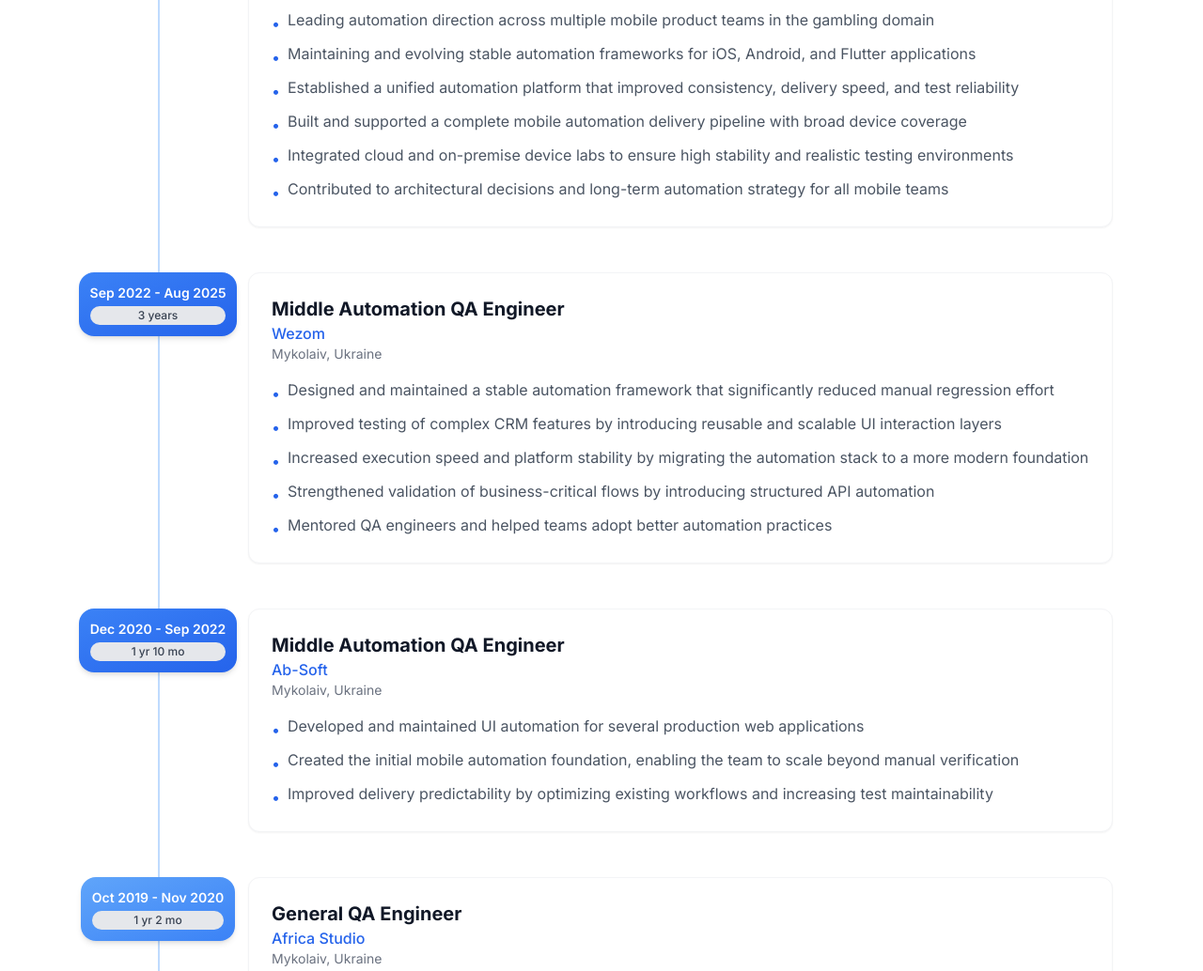
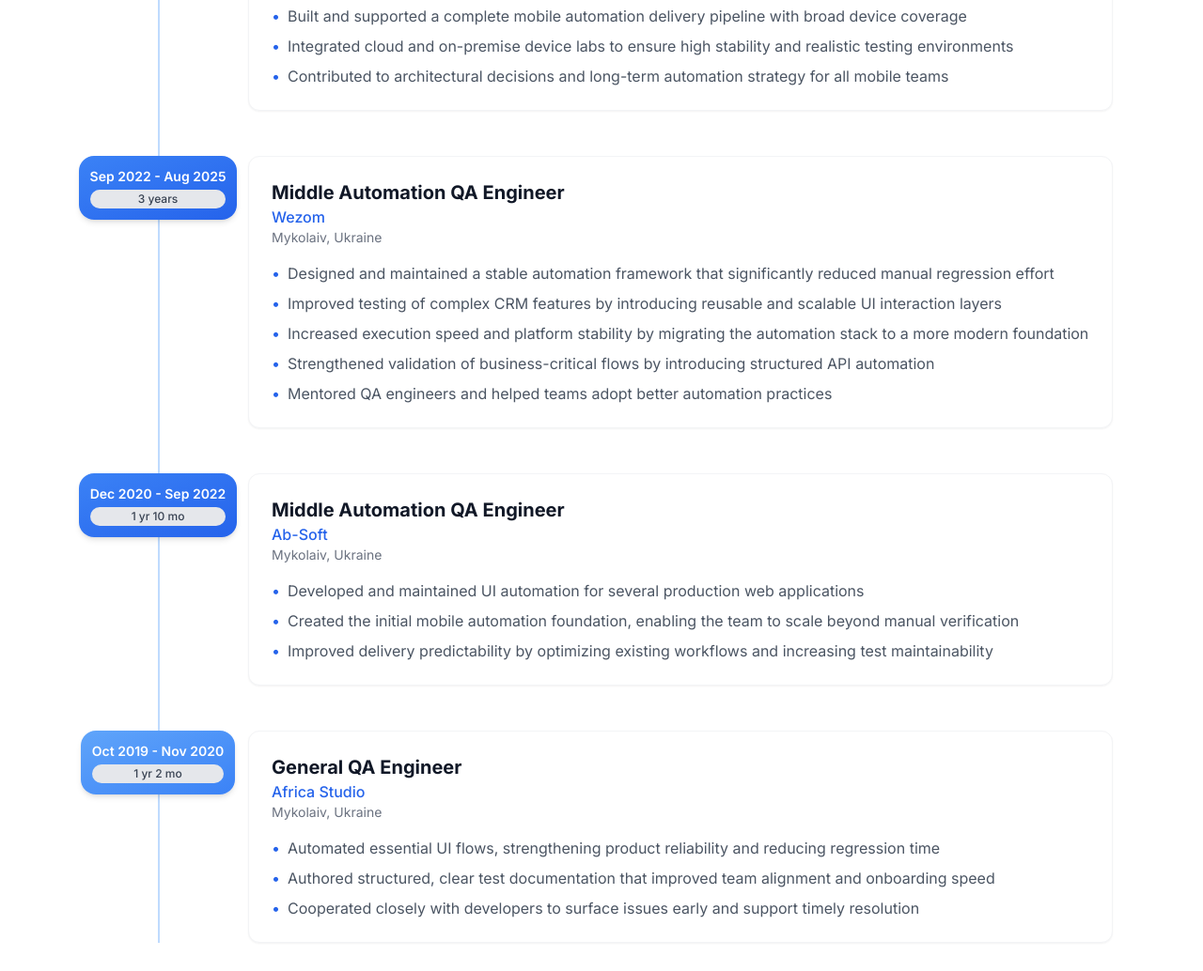
Before and after one commit to sauronx2/resume-website, a website: page docs/index.html in a window 1280 px wide. Shown: the part 1322-2356 px from the top of the page at 94% size. Drawn offline with Linux system fonts and the light colour scheme.

Commit message:
chore: update docs for GitHub Pages

```diff
--- a/docs/index.html
+++ b/docs/index.html
@@ -51,10 +51,10 @@
     <!-- Page 1: About Me -->
     <section id="about" class="py-20 bg-gradient-to-br from-blue-50 to-white">
       <div class="max-w-6xl mx-auto px-4 sm:px-6 lg:px-8">
-        <div class="grid md:grid-cols-2 gap-12 items-center">
+        <div class="grid md:grid-cols-[1.2fr_1fr] gap-8 lg:gap-12 items-start">
           <div>
             <p class="text-blue-600 font-medium mb-2">Senior QA Automation Engineer</p>
-            <h1 class="text-4xl md:text-5xl font-bold text-gray-900 mb-6">
+            <h1 class="text-4xl md:text-5xl font-bold text-gray-900 mb-6 whitespace-nowrap">
               Hi, I'm <span class="text-gradient">Oleksandr Serhadov</span>
             </h1>
             <p class="text-lg text-gray-600 mb-6">
@@ -68,7 +68,7 @@
               <a href="./assets/Oleksandr-Serhadov-CV.pdf" download class="btn-secondary">Download CV</a>
             </div>
           </div>
-          <div class="grid grid-cols-2 gap-4">
+          <div class="grid grid-cols-2 gap-4 mt-4 md:mt-8">
             <div class="stat-card">
               <div class="stat-number">6+</div>
               <div class="stat-label">Years Experience</div>
@@ -172,7 +172,7 @@
               <!-- Date bubble on timeline -->
               <div class="relative bg-gradient-to-br from-blue-600 to-blue-700 text-white rounded-2xl px-3 py-3 shadow-lg">
                 <p class="font-semibold text-sm text-center whitespace-nowrap">2025 - Present</p>
-                <span class="block mt-1 px-2 py-0.5 bg-green-400 text-white rounded-full text-xs text-center font-medium">Current</span>
+                <span class="block mt-1 px-2 py-0.5 bg-emerald-500 text-white rounded-full text-xs text-center font-medium">Current</span>
               </div>
             </div>
             <!-- Mobile Date -->
@@ -188,28 +188,28 @@
                 <p class="text-gray-500 text-sm">Kyiv, Ukraine</p>
               </div>
               <ul class="space-y-2 text-gray-600">
-                <li class="flex items-start gap-2">
-                  <span class="text-blue-600 mt-1">•</span>
+                <li class="flex items-baseline gap-2">
+                  <span class="text-blue-600">•</span>
                   <span>Leading automation direction across multiple mobile product teams in the gambling domain</span>
                 </li>
-                <li class="flex items-start gap-2">
-                  <span class="text-blue-600 mt-1">•</span>
+                <li class="flex items-baseline gap-2">
+                  <span class="text-blue-600">•</span>
                   <span>Maintaining and evolving stable automation frameworks for iOS, Android, and Flutter applications</span>
                 </li>
-                <li class="flex items-start gap-2">
-                  <span class="text-blue-600 mt-1">•</span>
+                <li class="flex items-baseline gap-2">
+                  <span class="text-blue-600">•</span>
                   <span>Established a unified automation platform that improved consistency, delivery speed, and test reliability</span>
                 </li>
-                <li class="flex items-start gap-2">
-                  <span class="text-blue-600 mt-1">•</span>
+                <li class="flex items-baseline gap-2">
+                  <span class="text-blue-600">•</span>
                   <span>Built and supported a complete mobile automation delivery pipeline with broad device coverage</span>
                 </li>
-                <li class="flex items-start gap-2">
-                  <span class="text-blue-600 mt-1">•</span>
+                <li class="flex items-baseline gap-2">
+                  <span class="text-blue-600">•</span>
                   <span>Integrated cloud and on-premise device labs to ensure high stability and realistic testing environments</span>
                 </li>
-                <li class="flex items-start gap-2">
-                  <span class="text-blue-600 mt-1">•</span>
+                <li class="flex items-baseline gap-2">
+                  <span class="text-blue-600">•</span>
                   <span>Contributed to architectural decisions and long-term automation strategy for all mobile teams</span>
                 </li>
               </ul>
@@ -239,24 +239,24 @@
                 <p class="text-gray-500 text-sm">Mykolaiv, Ukraine</p>
               </div>
               <ul class="space-y-2 text-gray-600">
-                <li class="flex items-start gap-2">
-                  <span class="text-blue-600 mt-1">•</span>
+                <li class="flex items-baseline gap-2">
+                  <span class="text-blue-600">•</span>
                   <span>Designed and maintained a stable automation framework that significantly reduced manual regression effort</span>
                 </li>
-                <li class="flex items-start gap-2">
-                  <span class="text-blue-600 mt-1">•</span>
+                <li class="flex items-baseline gap-2">
+                  <span class="text-blue-600">•</span>
                   <span>Improved testing of complex CRM features by introducing reusable and scalable UI interaction layers</span>
                 </li>
-                <li class="flex items-start gap-2">
-                  <span class="text-blue-600 mt-1">•</span>
+                <li class="flex items-baseline gap-2">
+                  <span class="text-blue-600">•</span>
                   <span>Increased execution speed and platform stability by migrating the automation stack to a more modern foundation</span>
                 </li>
-                <li class="flex items-start gap-2">
-                  <span class="text-blue-600 mt-1">•</span>
+                <li class="flex items-baseline gap-2">
+                  <span class="text-blue-600">•</span>
                   <span>Strengthened validation of business-critical flows by introducing structured API automation</span>
                 </li>
-                <li class="flex items-start gap-2">
-                  <span class="text-blue-600 mt-1">•</span>
+                <li class="flex items-baseline gap-2">
+                  <span class="text-blue-600">•</span>
                   <span>Mentored QA engineers and helped teams adopt better automation practices</span>
                 </li>
               </ul>
@@ -286,16 +286,16 @@
                 <p class="text-gray-500 text-sm">Mykolaiv, Ukraine</p>
               </div>
               <ul class="space-y-2 text-gray-600">
-                <li class="flex items-start gap-2">
-                  <span class="text-blue-600 mt-1">•</span>
+                <li class="flex items-baseline gap-2">
+                  <span class="text-blue-600">•</span>
                   <span>Developed and maintained UI automation for several production web applications</span>
                 </li>
-                <li class="flex items-start gap-2">
-                  <span class="text-blue-600 mt-1">•</span>
+                <li class="flex items-baseline gap-2">
+                  <span class="text-blue-600">•</span>
                   <span>Created the initial mobile automation foundation, enabling the team to scale beyond manual verification</span>
                 </li>
-                <li class="flex items-start gap-2">
-                  <span class="text-blue-600 mt-1">•</span>
+                <li class="flex items-baseline gap-2">
+                  <span class="text-blue-600">•</span>
                   <span>Improved delivery predictability by optimizing existing workflows and increasing test maintainability</span>
                 </li>
               </ul>
@@ -325,16 +325,16 @@
                 <p class="text-gray-500 text-sm">Mykolaiv, Ukraine</p>
               </div>
               <ul class="space-y-2 text-gray-600">
-                <li class="flex items-start gap-2">
-                  <span class="text-blue-600 mt-1">•</span>
+                <li class="flex items-baseline gap-2">
+                  <span class="text-blue-600">•</span>
                   <span>Automated essential UI flows, strengthening product reliability and reducing regression time</span>
                 </li>
-                <li class="flex items-start gap-2">
-                  <span class="text-blue-600 mt-1">•</span>
+                <li class="flex items-baseline gap-2">
+                  <span class="text-blue-600">•</span>
                   <span>Authored structured, clear test documentation that improved team alignment and onboarding speed</span>
                 </li>
-                <li class="flex items-start gap-2">
-                  <span class="text-blue-600 mt-1">•</span>
+                <li class="flex items-baseline gap-2">
+                  <span class="text-blue-600">•</span>
                   <span>Cooperated closely with developers to surface issues early and support timely resolution</span>
                 </li>
               </ul>
```
Also changed, not shown: docs/styles/output.css, src/styles/output.css.
